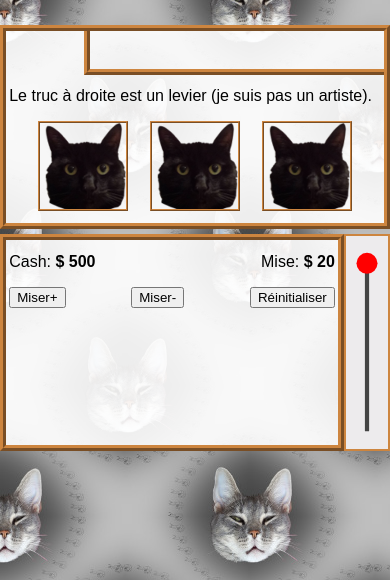
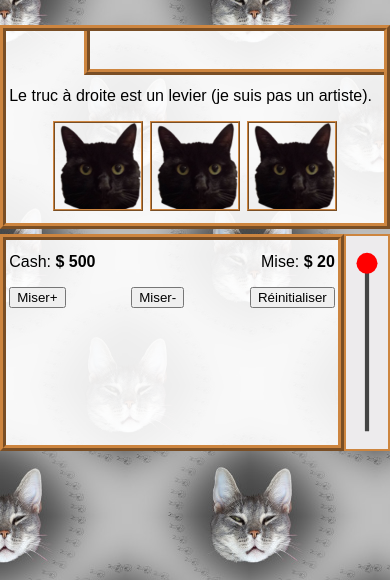
Before and after one commit to dkvz/bandit-manchot, a website built with Parcel: page src/imperative/index.pug in a window 390 px wide. Shown: the part 264-844 px from the top of the page. Built offline with nearby package versions, Linux system fonts and the light colour scheme.

Commit message:
slots were still too spaced out for mobile

```diff
--- a/src/shared/styles.css
+++ b/src/shared/styles.css
@@ -168,7 +168,7 @@ h1 {
 
 @media (max-width: 600px) {
   .slots {
-    width: 335px;
+    width: 290px;
   }
 
   .slots>div {
```
